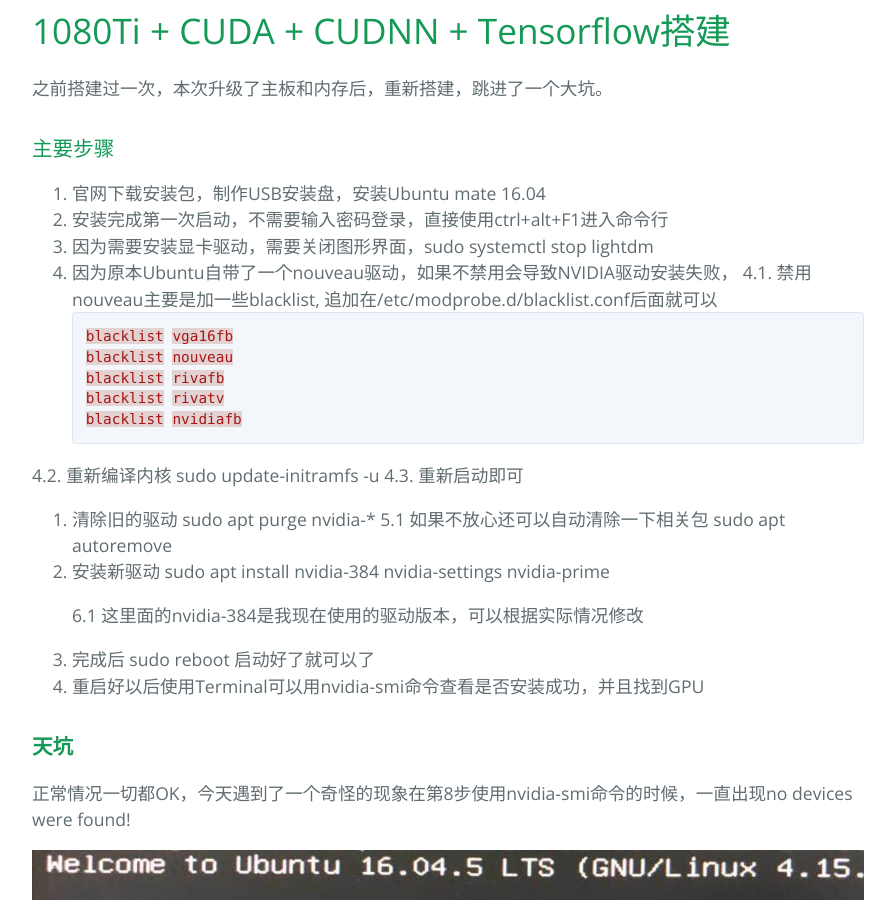
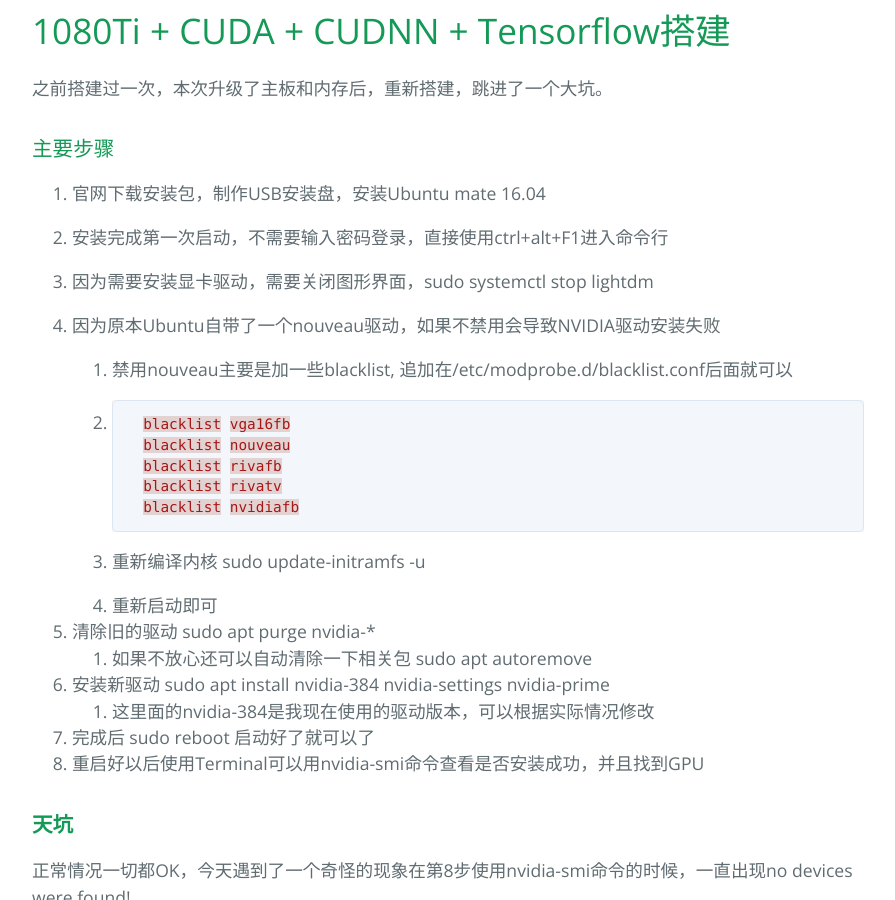
Before and after one commit to Doublingli/doublingli.github.io, a Jekyll site: the page built from set_up_tensorflow_env.md, in a window 1280 px wide and 900 px high, scrolled down 397 px. Shown: the whole window, without its empty margins (192-1087 px from the left). Built offline with Jekyll 4.4.1, drawn with Linux system fonts in a browser that asks for light colours; our own code applies the rules of GitHub Pages for plain Markdown files.

Commit message:
修正格式

````diff
--- a/set_up_tensorflow_env.md
+++ b/set_up_tensorflow_env.md
@@ -5,26 +5,30 @@
 ### 主要步骤
 
 1. 官网下载安装包，制作USB安装盘，安装Ubuntu mate 16.04
+
 2. 安装完成第一次启动，不需要输入密码登录，直接使用ctrl+alt+F1进入命令行
+
 3. 因为需要安装显卡驱动，需要关闭图形界面，sudo systemctl stop lightdm
-4. 因为原本Ubuntu自带了一个nouveau驱动，如果不禁用会导致NVIDIA驱动安装失败，
-  4.1. 禁用nouveau主要是加一些blacklist, 追加在/etc/modprobe.d/blacklist.conf后面就可以
-```properties
-blacklist vga16fb
-blacklist nouveau
-blacklist rivafb
-blacklist rivatv
-blacklist nvidiafb
-```
 
-  4.2. 重新编译内核 sudo update-initramfs -u
-  4.3. 重新启动即可
+4. 因为原本Ubuntu自带了一个nouveau驱动，如果不禁用会导致NVIDIA驱动安装失败
 
+     1. 禁用nouveau主要是加一些blacklist, 追加在/etc/modprobe.d/blacklist.conf后面就可以
+
+     2. ```properties
+          blacklist vga16fb
+          blacklist nouveau
+          blacklist rivafb
+          blacklist rivatv
+          blacklist nvidiafb
+          ```
+
+     3. 重新编译内核 sudo update-initramfs -u
+
+     4. 重新启动即可
 5. 清除旧的驱动 sudo apt purge nvidia-*
-    5.1 如果不放心还可以自动清除一下相关包 sudo apt autoremove
+    1. 如果不放心还可以自动清除一下相关包 sudo apt autoremove
 6. 安装新驱动 sudo apt install nvidia-384 nvidia-settings nvidia-prime
-
-    6.1 这里面的nvidia-384是我现在使用的驱动版本，可以根据实际情况修改
+    1. 这里面的nvidia-384是我现在使用的驱动版本，可以根据实际情况修改
 7. 完成后 sudo reboot 启动好了就可以了
 8. 重启好以后使用Terminal可以用nvidia-smi命令查看是否安装成功，并且找到GPU
 
````
